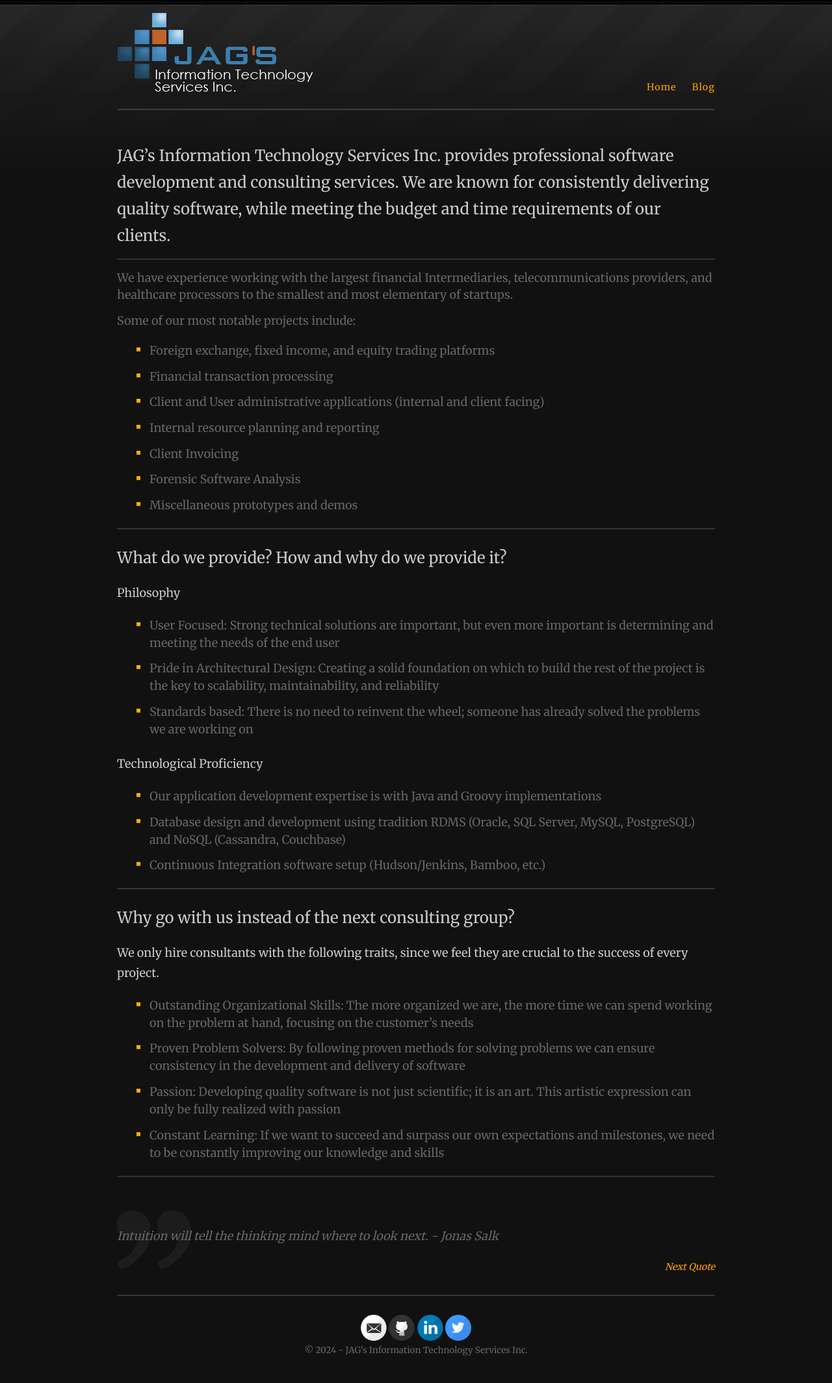
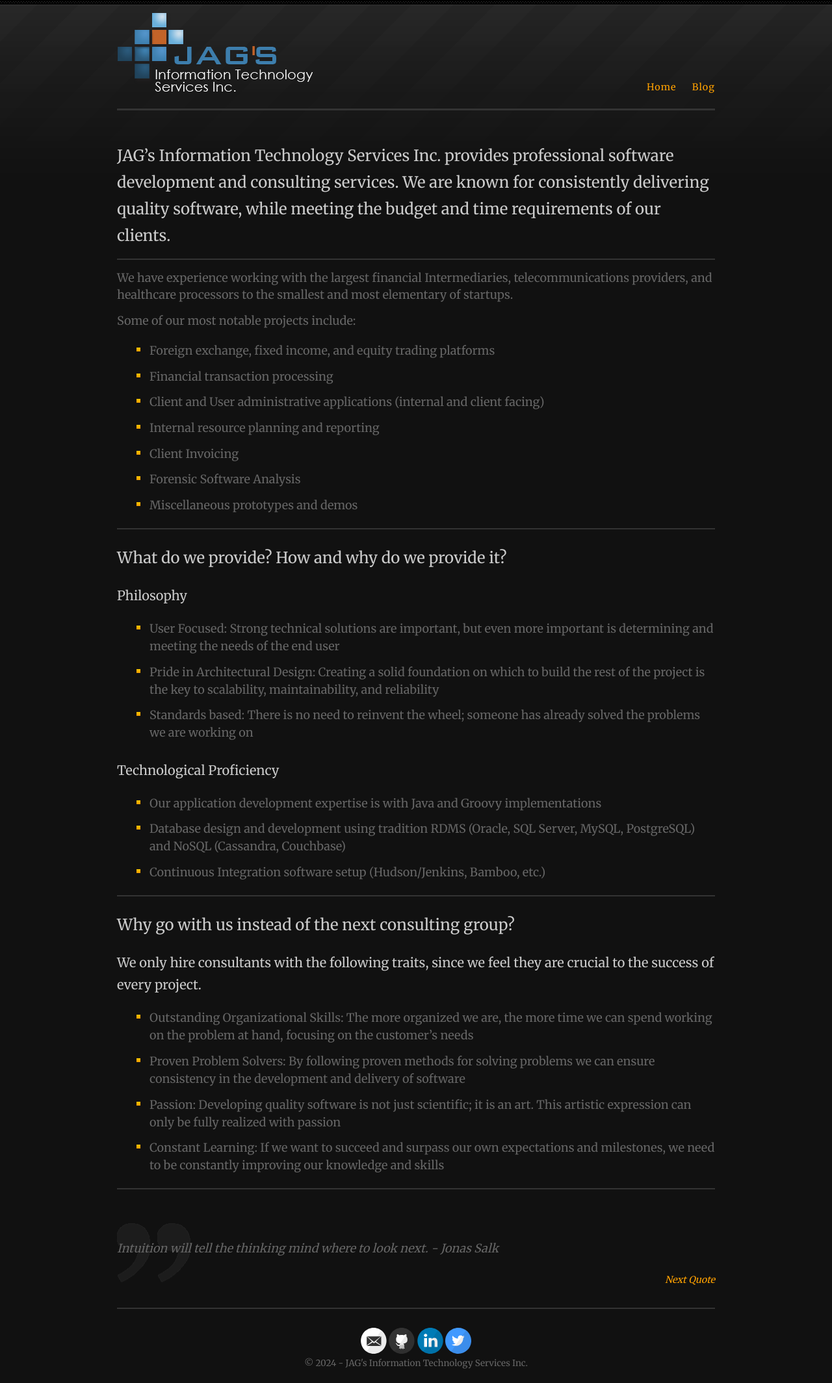
Before and after one commit to jghandour/jghandour.github.io, a Jekyll site: the page built from index.md, in a window 1280 px wide. Shown: the whole page at 65% size. Built offline with Jekyll 4.4.1, drawn with Linux system fonts in a browser that asks for light colours; our own code applies the rules of GitHub Pages for plain Markdown files.

Commit message:
formatting

```diff
--- a/index.md
+++ b/index.md
@@ -22,13 +22,13 @@ ___
 
 ## What do we provide? How and why do we provide it?
 
-#### Philosophy
+### Philosophy
 
 - User Focused: Strong technical solutions are important, but even more important is determining and meeting the needs of the end user
 - Pride in Architectural Design: Creating a solid foundation on which to build the rest of the project is the key to scalability, maintainability, and reliability
 - Standards based: There is no need to reinvent the wheel; someone has already solved the problems we are working on
 
-#### Technological Proficiency
+### Technological Proficiency
 
 - Our application development expertise is with Java and Groovy implementations
 - Database design and development using tradition RDMS (Oracle, SQL Server, MySQL, PostgreSQL) and NoSQL (Cassandra, Couchbase)
@@ -38,7 +38,7 @@ ___
 
 ## Why go with us instead of the next consulting group?
 
-#### We only hire consultants with the following traits, since we feel they are crucial to the success of every project.
+### We only hire consultants with the following traits, since we feel they are crucial to the success of every project.
 
 - Outstanding Organizational Skills: The more organized we are, the more time we can spend working on the problem at hand, focusing on the customer’s needs
 - Proven Problem Solvers: By following proven methods for solving problems we can ensure consistency in the development and delivery of software
```
